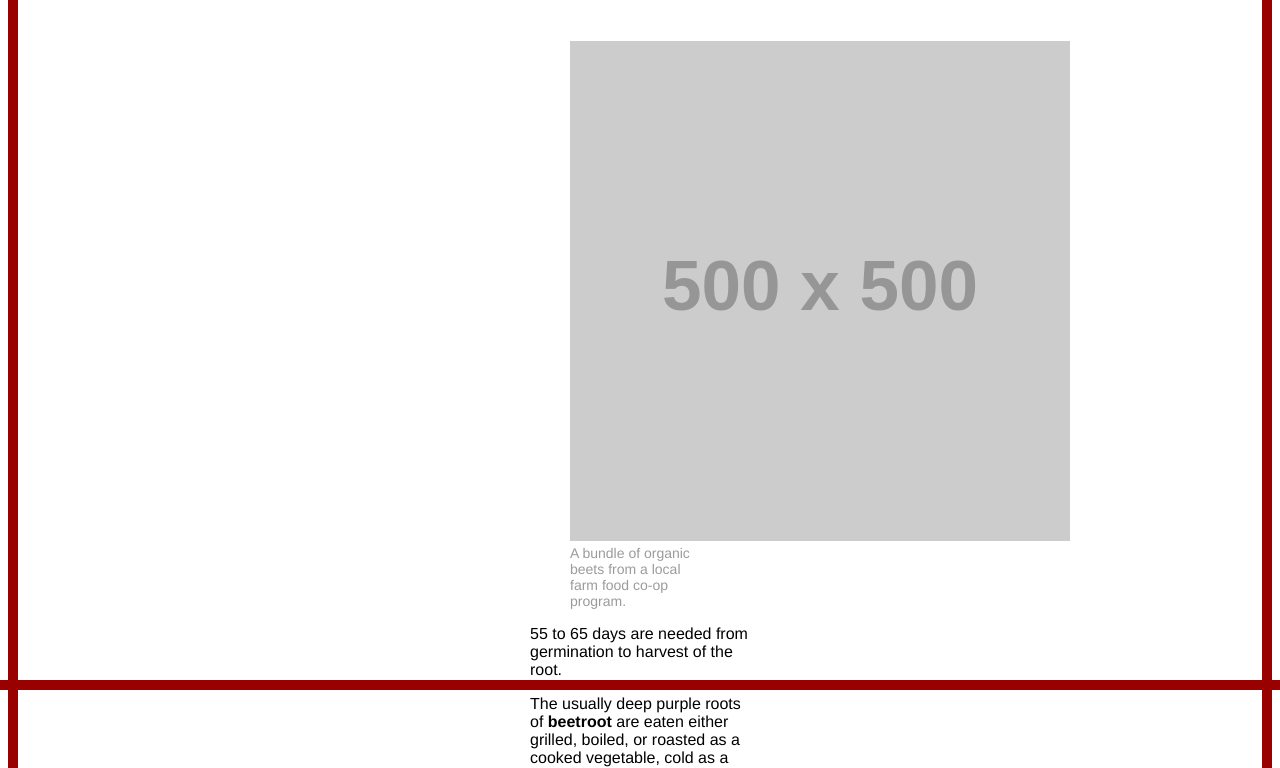
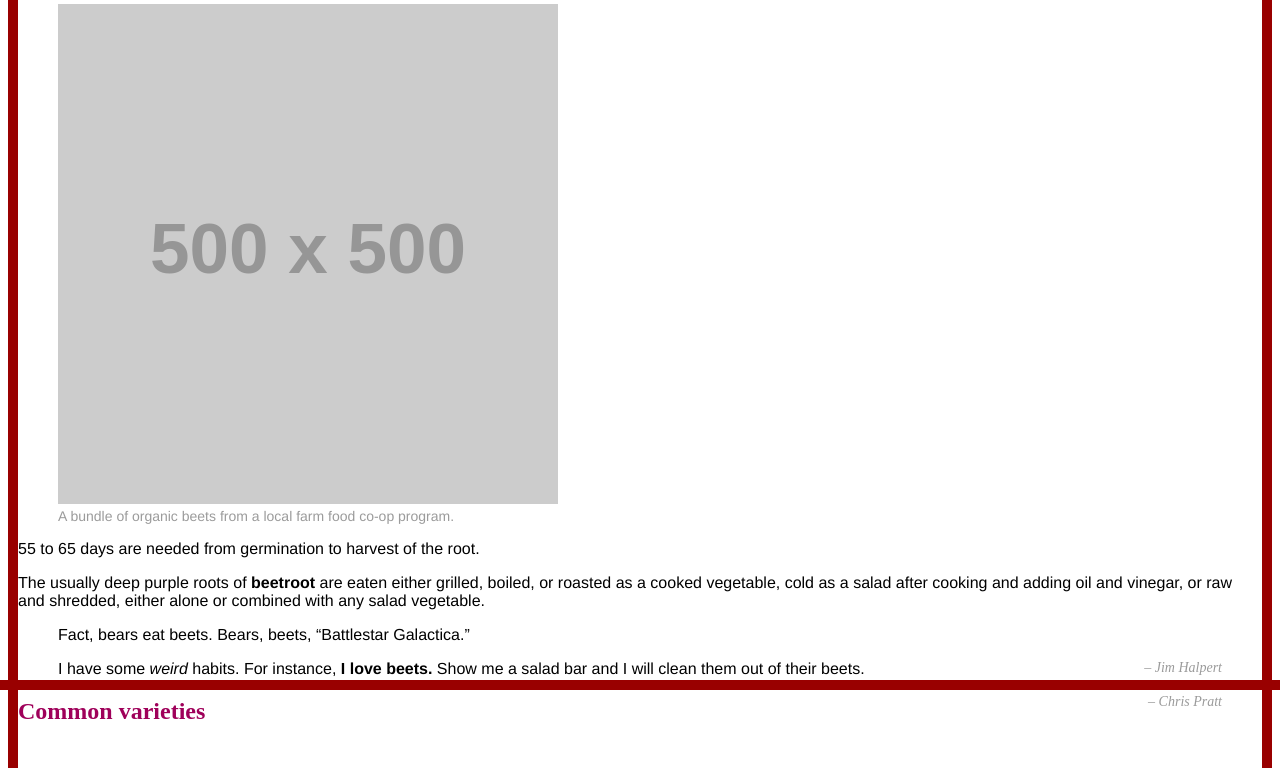
Before and after one commit to eprochnau/dsn1678-exercise-0, a plain HTML site: page index.html in a window 1280 px wide. Shown: the part 110-878 px from the top of the page. Drawn offline with Linux system fonts and the light colour scheme; placeholder pictures from the web are drawn by us.

```diff
--- a/general.css
+++ b/general.css
@@ -18,7 +18,7 @@ body:after {
 
 body {
 	background-color: white;
-	padding: 0 40%;
+	padding: 0 3-%;
 	border-left: 10px solid #900;
 	border-right: 10px solid #900;
 }
```
